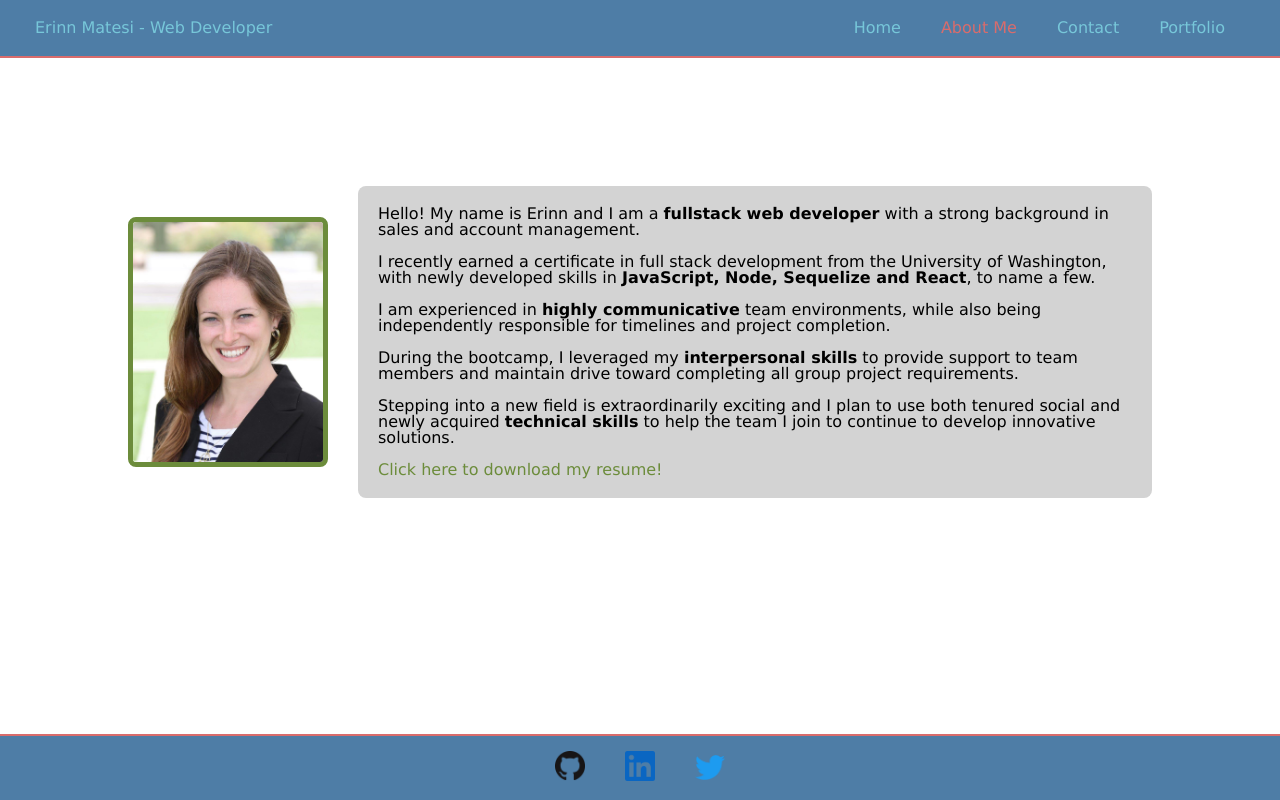
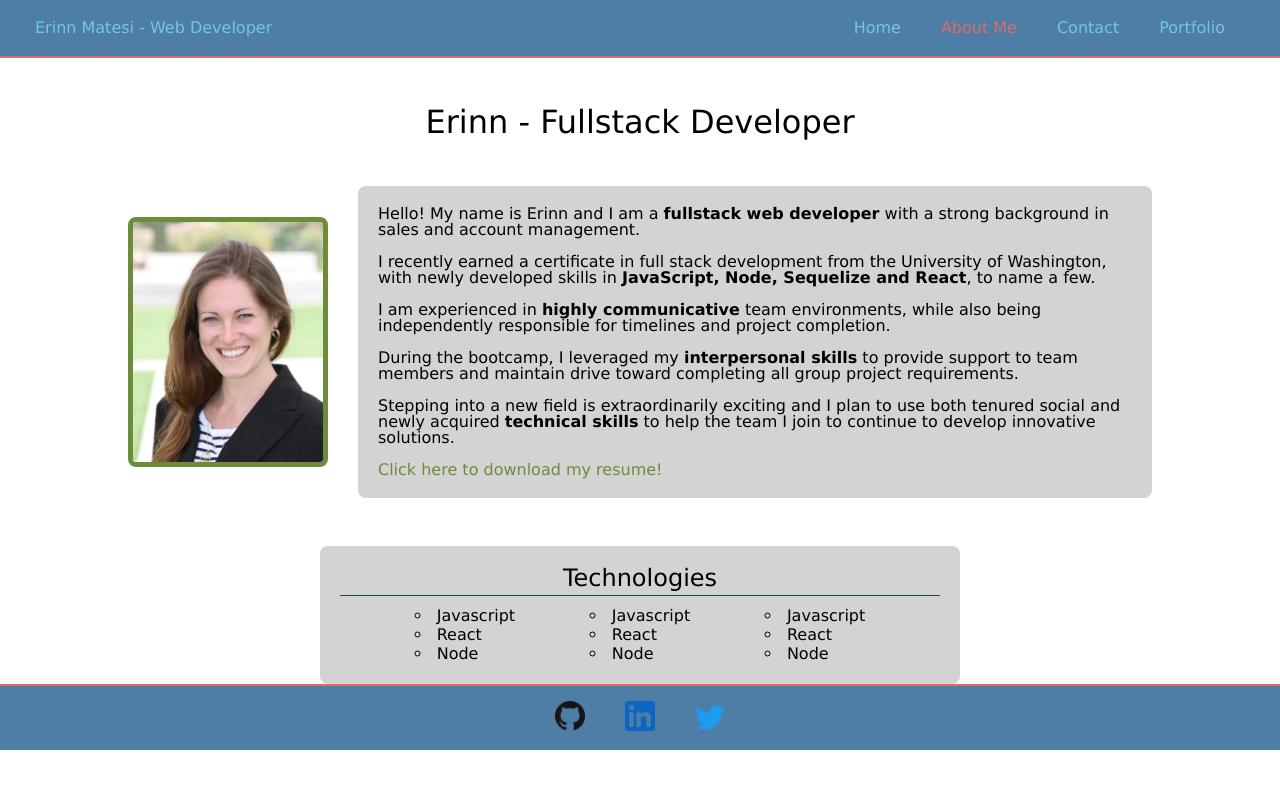
Before and after one commit to ErinnMatesi/React-Portfolio, a React (Create React App) app in the folder client/: page /about in a window 1280 px wide. Built offline with nearby package versions, Linux system fonts and the light colour scheme.

Commit message:
updated About Me styling

```diff
--- a/client/public/css/style.css
+++ b/client/public/css/style.css
@@ -65,7 +65,7 @@ nav ul li a:hover {
     color:#D96C6C
 }
 
-li {
+nav ul li {
     display: inline;
     padding: 0px 20px;
     text-decoration: none;
@@ -91,19 +91,20 @@ li {
     padding-top: 290px;
 }
 
+    /* ABOUT PAGE */
+
 h1 {
+    margin-top: 6vh;
     font-size: 200%;
     text-align: center;
     font-weight: 300;
     /* border-bottom: 1px solid var(--darkGreen); */
-    padding-bottom: 5px;
+    /* max-width: 90vw; */
 }
-
-    /* ABOUT PAGE */
 
 .aboutMe {
     margin: auto;
-    padding-top: 10%;
+    padding-top: 6vh;
     display: flex;
     flex-direction: row;
     width: 80%;
@@ -130,6 +131,7 @@ h1 {
     /* border-top-right-radius: 8px;
     border-bottom-right-radius: 8px; */
     border-radius: 8px;
+    padding: 20px;
 }
 
 .blurb a {
@@ -141,11 +143,40 @@ h1 {
     color: var(--coral);
 }
 
-/* PORTFOLIO SECTION */
-
-section {
+.technologies{
+    margin-top: 6vh;
+    margin-left: auto;
+    margin-right: auto;
+    /* FIX */
+    /* margin-bottom: 200px; */
+    background-color: lightgray;
+    border-radius: 8px;
+    width: 50vw;
     padding: 20px;
 }
+
+#techHeader {
+    font-size: 150%;
+    text-align: center;
+    font-weight: 300;
+    border-bottom: 1px solid var(--darkGreen);
+    padding-bottom: 5px;
+}
+
+.techFlex{
+    display: flex;
+    flex-direction: row;
+    justify-content: space-evenly;
+    padding-top: 10px;
+}
+
+.techList {
+    list-style-type: circle;
+    list-style-position: inside;
+    line-height: 1.2;
+}
+
+/* PORTFOLIO SECTION */
 
 .cardContainer {
     display: flex;
@@ -166,6 +197,7 @@ section {
     border-radius: 5px;
     width: 25%;
     background-color: lightgray;
+    padding: 20px;
 }
 
 .projectCard:hover {
@@ -183,6 +215,7 @@ section {
     flex-direction: column;
     row-gap: 3px;
     padding: 2px 16px;
+    padding: 20px;
 }
 
 .projectLinks a {
@@ -262,8 +295,8 @@ footer {
     color: var(--lightBlue);
     line-height: 3;
     text-align: center;
-    z-index: 10;
-    position: fixed;
+    /* z-index: 10;
+    position: fixed; */
     bottom: 0;
 }
 
@@ -280,6 +313,12 @@ footer {
     column-gap: 10px; */
     /* width: 80vw; */
     padding-top: 15px;
+}
+
+.contactList li {
+    display: inline;
+    padding: 0px 20px;
+    text-decoration: none;
 }
 
 /* Media Queries */
@@ -309,9 +348,6 @@ footer {
     .projectCard {
         width: 60%;
     }
-}
-
-@media screen and (max-width: 655px) {
     .aboutMe {
         flex-direction: column;
     }
@@ -321,11 +357,21 @@ footer {
     #headshot {
         border-radius: 8px;
     }
+    .technologies {
+        width: 60vw;
+    }
 }
+
+/* @media screen and (max-width: 655px) {
+
+} */
 
 @media screen and (max-width: 600px) {
     .projectCard {
         width: 70%;
+    }
+    .technologies {
+        width: 70vw;
     }
 }
 
@@ -339,6 +385,9 @@ footer {
     .projectCard {
         width: 80%;
     }
+    .techFlex{
+        flex-direction: column;
+    }
 }
 
 @media screen and (max-width: 456px) {
@@ -350,4 +399,8 @@ footer {
     nav ul li {
          padding: 2px 0px;
     }
+
+    .aboutMe{
+        width: 85%;
+    }
 }
--- a/client/src/components/About.js
+++ b/client/src/components/About.js
@@ -2,6 +2,10 @@ import React from 'react';
 
 export default function About() {
   return (
+    <div>
+      <div>
+        <h1>Erinn - Fullstack Developer</h1>
+      </div>
       <div className="aboutMe">
         <img src="./images/Headshot.jpg" alt="Headshot of brunette female with black jacket over white-blue striped shirt, on blurred green background" width="200px" height="250px" id="headshot"/>
         <section className ="blurb">
@@ -18,5 +22,27 @@ export default function About() {
           <a href="./Resume - Erinn Matesi.pdf" target="_blank">Click here to download my resume!</a>
         </section>
       </div>
+      <div class="technologies">
+        <h2 id="techHeader">Technologies</h2>
+        <div class="techFlex">
+          <ul class="techList">
+            <li>Javascript</li>
+            <li>React</li>
+            <li>Node</li>
+          </ul>
+          <ul class="techList">
+            <li>Javascript</li>
+            <li>React</li>
+            <li>Node</li>
+          </ul>
+          <ul class="techList">
+            <li>Javascript</li>
+            <li>React</li>
+            <li>Node</li>
+          </ul>
+        </div>
+
+      </div>
+    </div>
   );
 };
```
Lines whose indentation alone changed are shown as unchanged.
